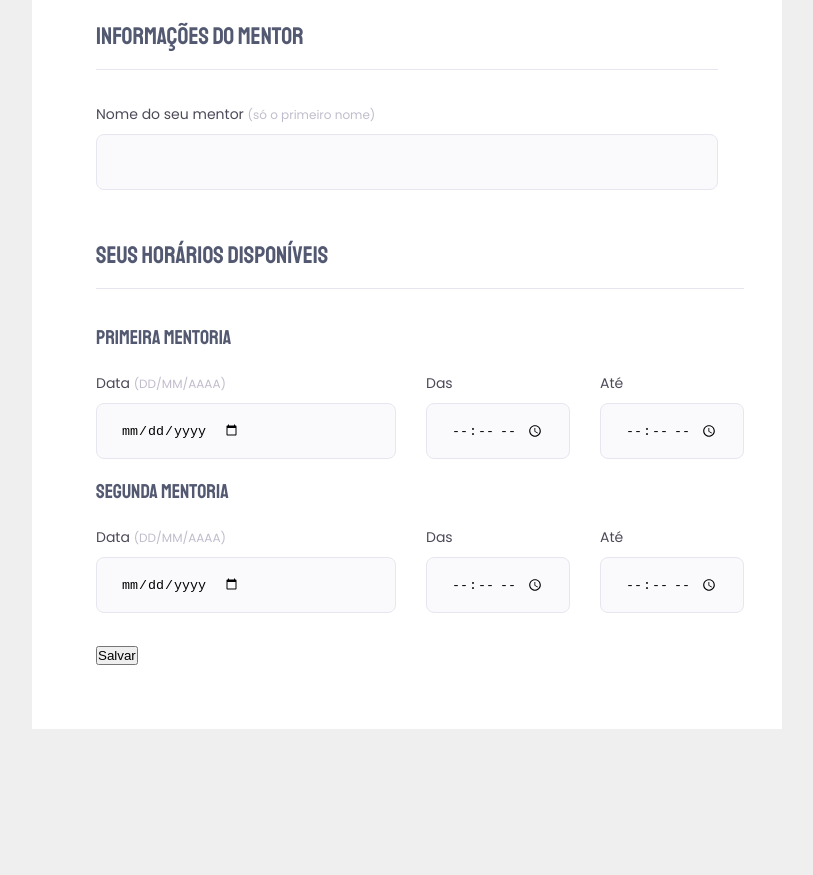
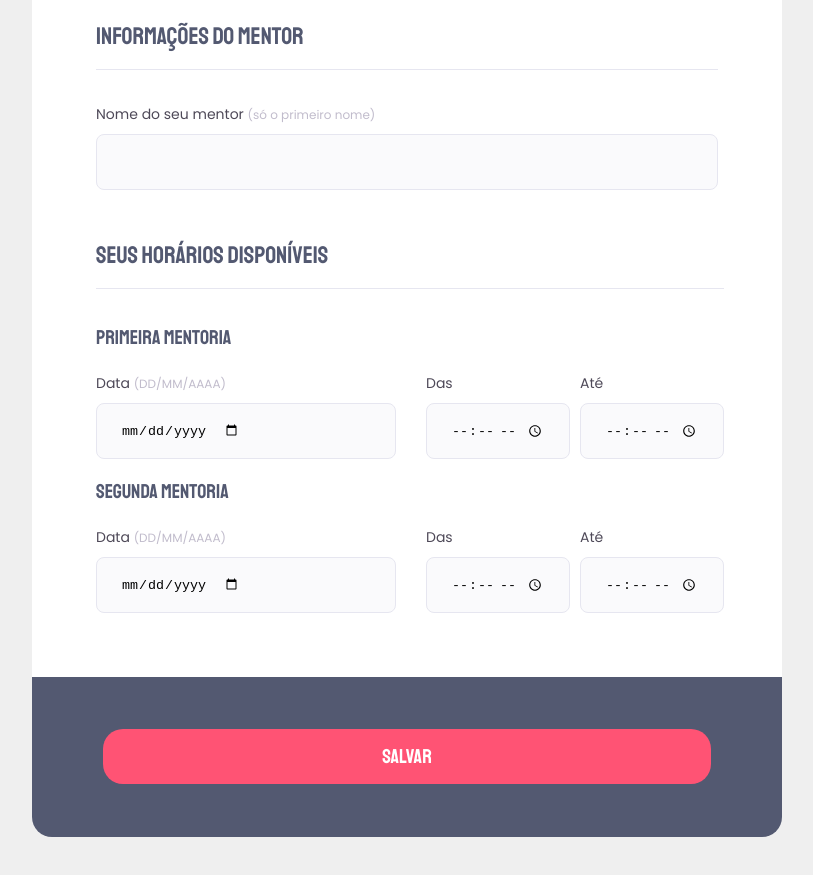
Before and after one commit to RodrigoApOliveira/projeto03-recriando-layout, a plain HTML site: page index.html in a window 1280 px wide. Shown: the part 824-1699 px from the top of the page, without its empty margins (233-1046 px from the left). Before the commit the page ends 1553 px from the top, so only its background shows below. Drawn offline with Linux system fonts and the light colour scheme.

Commit message:
Add files via upload

```diff
--- a/index.html
+++ b/index.html
@@ -20,7 +20,7 @@
         <p>Preencha o formulário abaixo para agendar a sua mentoria</p>
     </header>
 
-  <form>
+  <form id="my-form">
     <fieldset>
       <div class="fieldset-wrapper">
         <legend>Informações pessoais</legend>
@@ -37,12 +37,12 @@
 
         <div class="input-wrapper">
           <label for="event-email">Email <span>(digite um email válido)</span></label>
-          <input type="email" id="event-email" />
+          <input type="email" id="event-email" required/>
         </div>
 
         <div class="input-wrapper">
           <label for="event-passworld">Senha <span>(mínimo de 6 caracteres)</span></label>
-          <input type="password" id="event-passworld" />
+          <input type="password" id="event-passworld" required minlength="6"/>
         </div>
       </div>
     </fieldset>
@@ -104,12 +104,13 @@
         </div>
       </div>
     </fieldset>
+  </form>
 
     <footer>
-      <button>Salvar</button>
+      <button class="button" form="my-form">Salvar</button>
     </footer>
 
-  </form>
+
   </div>
 </body>
 </html>
--- a/style.css
+++ b/style.css
@@ -130,12 +130,46 @@ fieldset legend {
   line-height: 34px;
 }
 
-.date {
-  width: 300px;
+.col-3 {
+  display: flex;
+  gap: 10px;
 }
 
-.col-3 {
-  display: grid;
-  grid-template-columns: repeat(3, 1fr);
-  gap: 30px;
-}
+.col-3 > div:nth-child(1){
+  width: 300px;
+  margin-right:20px;
+ }
+
+ #event-date {
+  width: 300px;
+
+  /* visibility: hidden; */
+ }
+
+ footer {
+  display: flex;
+  flex-direction: column;
+  margin-bottom: 100px;
+  width: 100%;
+  height: 160px;
+  border-radius: 0px 0px 20px 20px;
+  background: #535971;
+  padding: 52px 71px;
+ }
+
+ footer .button {
+  color: #FFF;
+  font-family: Staatliches;
+  font-size: 20px;
+  height: 55px;
+  justify-content: center;
+  align-items: center;
+  border-radius: 20px;
+  background: #FF5374;
+  border: none;
+  cursor: pointer;
+ }
+
+ footer .button:hover {
+  background: #dd2e51;
+ }
```
Also changed, not shown: src/preview.jpg (added), 1 other file.
